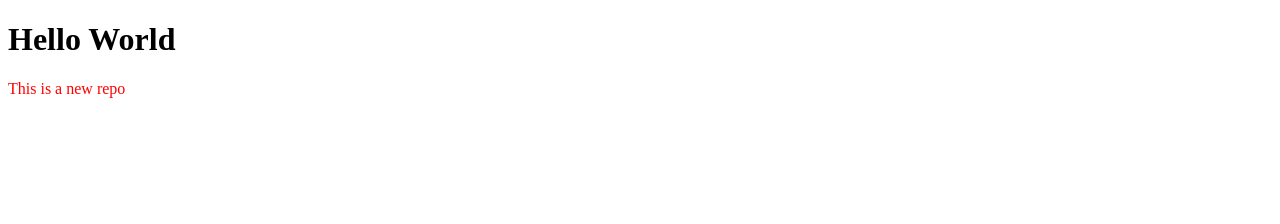
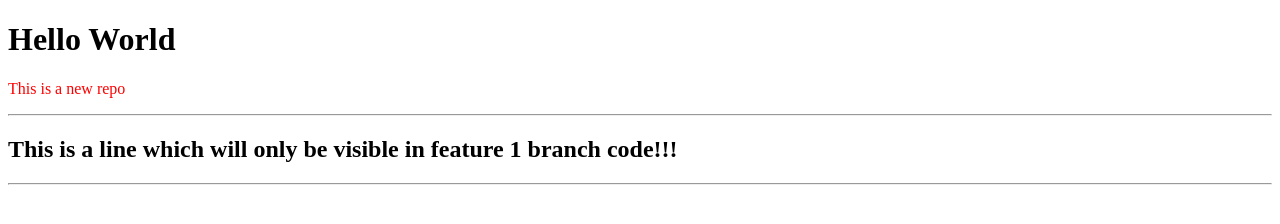
Before and after one commit to DAG-21/local-repo, a plain HTML site: page index.html in a window 1280 px wide. Drawn offline with Linux system fonts and the light colour scheme.

Commit message:
this code was modified and is to be commited under branch feature1

```diff
--- a/index.html
+++ b/index.html
@@ -9,5 +9,8 @@
 <body>
   <h1>Hello World</h1>
   <p>This is a new repo</p>
+  <hr />
+  <H2>This is a line which will only be visible in feature 1 branch code!!!</H2>
+  <hr />
 </body>
 </html>
```
